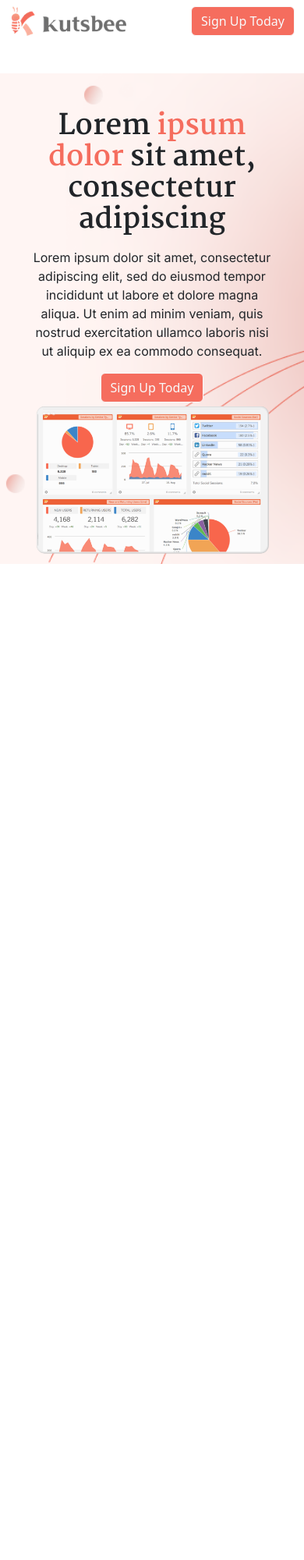
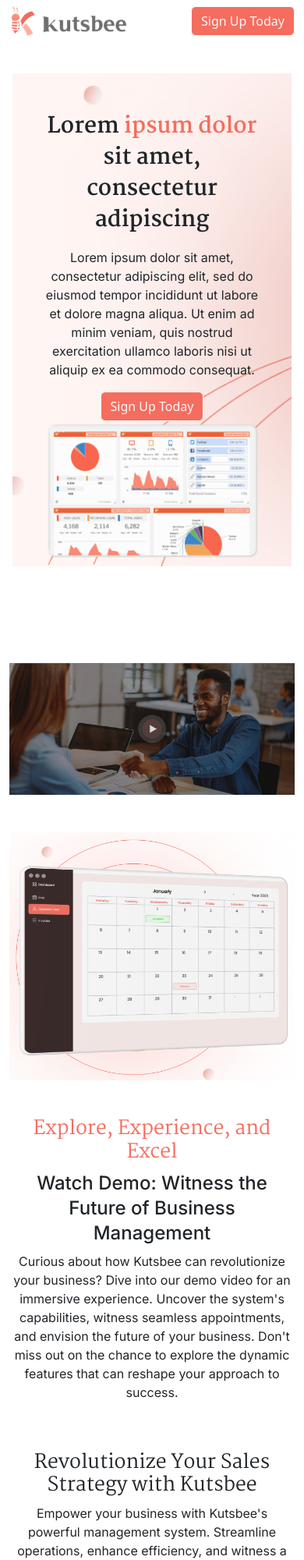
Before and after one commit to M-sadiq4641/Kutsbee, a website built with Vite: page index.html in a window 390 px wide. Shown: the top 2000 px of the page at 78% size. Before the commit the page ends 844 px from the top, so only its background shows below. Built offline with nearby package versions, Linux system fonts and the light colour scheme.

Commit message:
added explore section

```diff
--- a/index.html
+++ b/index.html
@@ -2,7 +2,7 @@
 <html lang="en">
   <head>
     <meta charset="UTF-8" />
-    <link rel="icon" type="image/svg+xml" href="/vite.svg" />
+    <link rel="icon" type="image/svg+xml" href="/gallery/web-logo.png" />
     <meta name="viewport" content="width=device-width, initial-scale=1.0" />
     <link rel="stylesheet" href="/style.css" />
 
@@ -31,11 +31,7 @@
 
     <div class="container">
       <div class="d-flex my-2 align-items-center justify-content-between">
-        <img
-          class="nav-logo"
-          src="/public/gallery/kutssbee-logo.png"
-          width="272px"
-        />
+        <img class="nav-logo" src="/gallery/kutssbee-logo.png" width="272px" />
 
         <button type="button" class="navbar-button btn btn-outline-light">
           Sign Up Today
@@ -47,18 +43,19 @@
 
     <!-- hero section starts from here -->
 
+    <div class="hero-container">
       <div class="container">
         <div class="mt-5 hero-wrapper px-4 row align-items-center">
           <div class="col-lg-6 mt-5">
-          <h2 class="text-4xl fw-bolder text-center text-lg-start">
+            <h2 class="hero-h2 text-4xl font-bold text-center text-lg-start">
               Lorem <span class="text-pink">ipsum dolor </span>sit amet,
               consectetur adipiscing
             </h2>
             <p class="fs-6 fw-normal mt-3 text-center text-lg-start">
               Lorem ipsum dolor sit amet, consectetur adipiscing elit, sed do
-            eiusmod tempor incididunt ut labore et dolore magna aliqua. Ut enim
-            ad minim veniam, quis nostrud exercitation ullamco laboris nisi ut
-            aliquip ex ea commodo consequat.
+              eiusmod tempor incididunt ut labore et dolore magna aliqua. Ut
+              enim ad minim veniam, quis nostrud exercitation ullamco laboris
+              nisi ut aliquip ex ea commodo consequat.
             </p>
             <button
               type="button"
@@ -68,12 +65,78 @@
             </button>
           </div>
           <div class="col-lg-6">
-          <img class="hero-img img-fluid" src="/public/gallery/hero-img.png" />
+            <img class="img-fluid" src="/gallery/hero-img.png" />
+          </div>
         </div>
       </div>
     </div>
 
     <!-- hero section ends here -->
+
+    <div class="container">
+      <div class="asd">
+        <img class="img-fluid" src="/gallery/vedio-image.png" width="100%" />
+      </div>
+    </div>
+
+    <!-- explore section -->
+
+    <div class="container">
+      <div
+        class="d-flex flex-column flex-lg-row justify-content-between gap-5 align-items-center"
+      >
+        <div class="flex-fill">
+          <img
+            class="explore-img mt-5"
+            src="/gallery/explore-image.png"
+            width="600px"
+          />
+        </div>
+        <div class="explore-text flex-fill text-center text-lg-start">
+          <h2 class="explore-h2">Explore, Experience, and Excel</h2>
+          <h3 class="text-2xl">
+            Watch Demo: Witness the Future of Business Management
+          </h3>
+          <p>
+            Curious about how Kutsbee can revolutionize your business? Dive into
+            our demo video for an immersive experience. Uncover the system's
+            capabilities, witness seamless appointments, and envision the future
+            of your business. Don't miss out on the chance to explore the
+            dynamic features that can reshape your approach to success.
+          </p>
+        </div>
+      </div>
+    </div>
+
+    <div class="container">
+      <div
+        class="d-flex flex-column flex-lg-row justify-content-between gap-5 align-items-center"
+      >
+        <div class="flex-fill order-2">
+          <img
+            class="explore-img mt-0 mt-lg-5"
+            src="/gallery/explore-image-2.png"
+            width="600px"
+          />
+        </div>
+        <div
+          class="explore-text flex-fill text-center text-lg-start order-1 mt-5 mt-lg-0"
+        >
+          <h2>Revolutionize Your Sales Strategy with Kutsbee</h2>
+
+          <p>
+            Empower your business with Kutsbee's powerful management system.
+            Streamline operations, enhance efficiency, and witness a significant
+            boost in sales. Kutsbee is not just a tool. It is a strategic ally
+            to propel your business forward. Elevate your sales game and stay
+            ahead in the competitive business landscape.
+          </p>
+        </div>
+      </div>
+    </div>
+
+    <!-- explore section -->
+
     <script
       src="https://cdn.jsdelivr.net/npm/bootstrap@5.3.3/dist/js/bootstrap.bundle.min.js"
       integrity="sha384-YvpcrYf0tY3lHB60NNkmXc5s9fDVZLESaAA55NDzOxhy9GkcIdslK1eN7N6jIeHz"
--- a/style.css
+++ b/style.css
@@ -14,7 +14,7 @@
   line-height: 20px;
 }
 
-.text-md {
+.text-mddm {
   font-size: 16px;
   line-height: 24px;
 }
@@ -97,32 +97,18 @@
 .text-pink {
   color: var(--pinkish);
 }
-/* .navbar-button {
-  button {
-    background-color: transparent;
-    border: none;
-  }
-} */
 
 p {
+  font-family: "Inter", sans-serif;
+}
+
+h3 {
   font-family: "Inter", sans-serif;
 }
 
 h2 {
   font-family: "Martel", serif;
 }
-
-/* .hero-img {
-  width: 600px;
-
-  @media (max-width: 1200px) {
-    width: 400px;
-  }
-
-  @media (max-width: 576px) {
-    width: 300px;
-  }
-} */
 
 .navbar-button {
   background-color: var(--pinkish) !important;
@@ -135,6 +121,17 @@
   }
 }
 
+/* hero section starts from here */
+
+.hero-container {
+  min-height: calc(100vh - 120px);
+
+  @media (max-width: 576px) {
+    margin-inline: 1rem;
+    margin-block: 2rem;
+  }
+}
+
 .hero-wrapper {
   background-color: aqua;
   background-image: url(/gallery/kutsbee-hero-bg.png);
@@ -143,3 +140,25 @@
   background-size: cover;
   min-height: 555px;
 }
+
+.hero-h2 {
+  @media (max-width: 768px) {
+    font-size: 28px;
+  }
+}
+
+/* hero section ends here */
+
+.explore-h2 {
+  color: var(--pinkish);
+}
+
+.explore-img {
+  @media (max-width: 1200px) {
+    width: 500px;
+  }
+
+  @media (max-width: 576px) {
+    width: 100%;
+  }
+}
```
Also changed, not shown: public/gallery/explore-image-2.png (added), public/gallery/explore-image.png (added), public/gallery/vedio-image.png (added), public/gallery/web-logo.png (added). Lines whose indentation alone changed are shown as unchanged.
